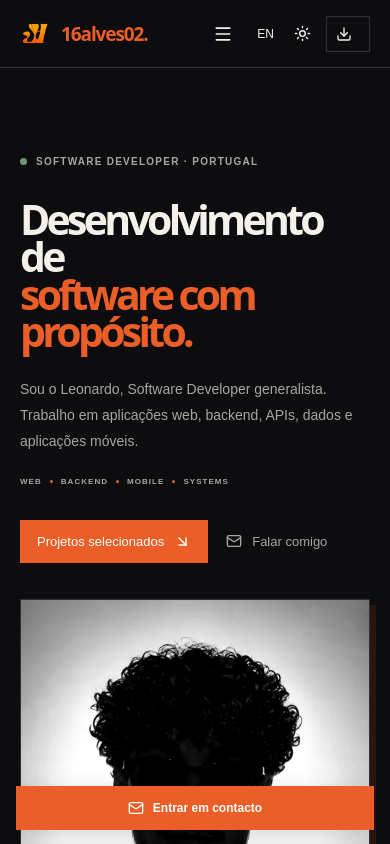
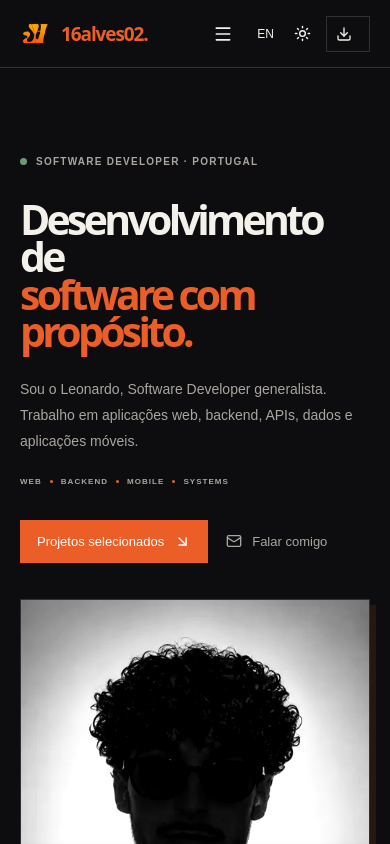
Before and after one commit to 16alves02/16alves02.com, a React (Vite) app: page / in a window 390 px wide. Shown: the top 844 px of the page. Built offline with nearby package versions, Linux system fonts and the light colour scheme.

Commit message:
fix: remove floating mobile contact bar

```diff
--- a/src/App.jsx
+++ b/src/App.jsx
@@ -520,8 +520,6 @@ export default function App() {
           ]).map(([q,a]) => <details className="faq-item" key={q}><summary>{q}<span aria-hidden="true">+</span></summary><p>{a}</p></details>)}</div>
         </motion.section>
       </main>
-
-      <a className="mobile-contact-cta" href="#contact"><Mail size={16}/>{pt ? 'Entrar em contacto' : 'Contact me'}</a>
       {contactToast && <div className="contact-toast" role="status" aria-live="polite"><span>{contactToast}</span><button type="button" onClick={() => setContactToast('')} aria-label={pt ? 'Fechar aviso' : 'Dismiss notification'}><X size={16} /></button></div>}
       <footer className="footer"><a className="wordmark brand-lockup" href="#top"><img className="brand-logo" src="/logo.png" alt="" width="34" height="34" /><span>16alves02<span>.</span></span></a><div className="socials">{socialLinks.map(([Icon, label, href]) => <a key={label} href={href} target={href.startsWith("mailto:") ? undefined : "_blank"} rel={href.startsWith("mailto:") ? undefined : "noreferrer"} aria-label={label} title={label}><Icon size={17} strokeWidth={1.7}/><span>{label}</span></a>)}</div><nav className="legal-links" aria-label={pt ? 'Informação legal' : 'Legal information'}><a href="/faq.html">FAQ</a><a href="/privacy.html">{t.privacyLabel}</a><a href="/terms.html">{t.termsLabel}</a></nav><span>© {new Date().getFullYear()} Leonardo Alves · {t.footer}</span></footer>
     </div>
```
